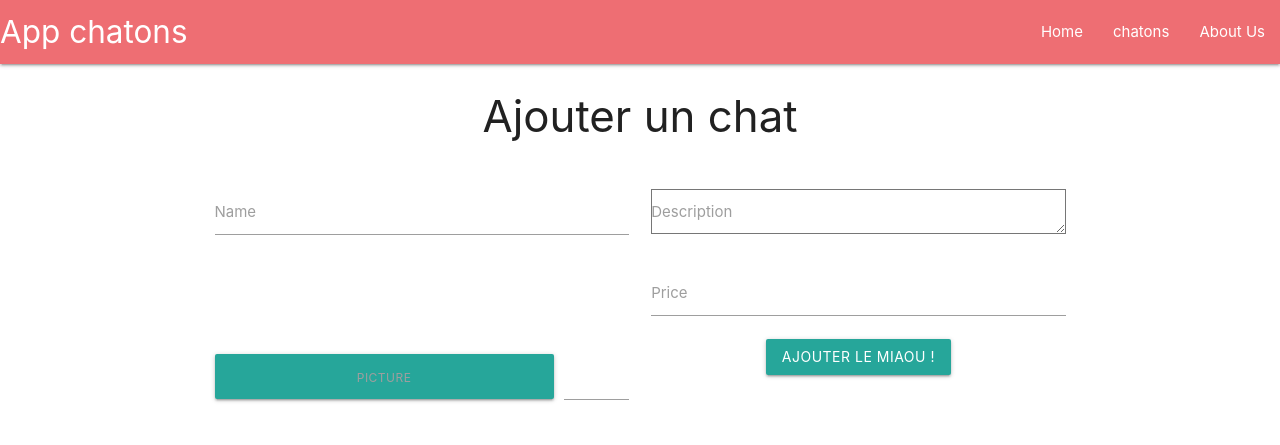
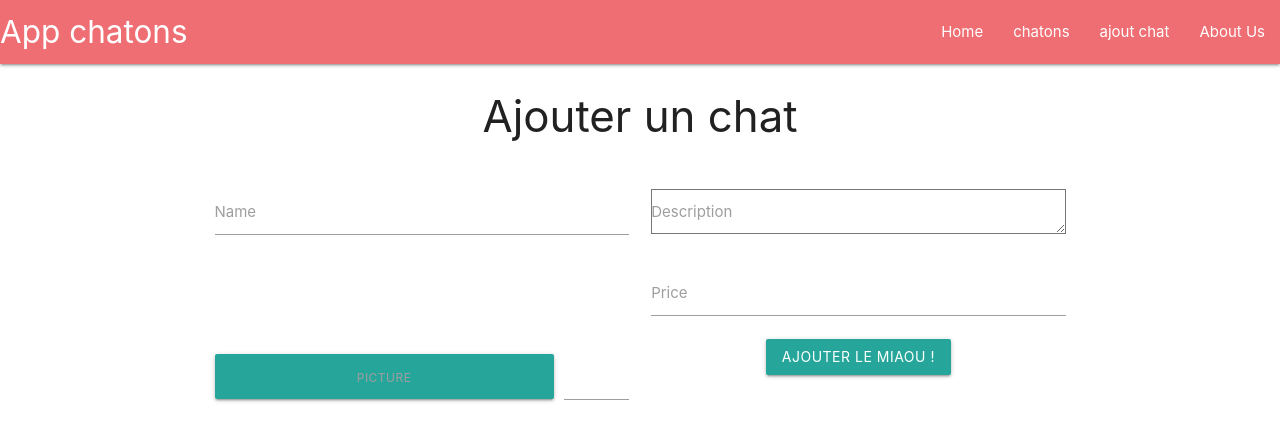
Before and after one commit to adridri85/Chatons, a Symfony app: template templates/formCat/insertCat.html.twig in a window 1280 px wide. Shown: the top 445 px of the page. Run offline with Twig, Linux system fonts and the light colour scheme; the template is opened without the code that fills it, so the values that code supplies are empty; form fields are guessed from the names that the template uses; some libraries are stand-ins or nearby versions.

```diff
--- a/templates/header/header.html.twig
+++ b/templates/header/header.html.twig
@@ -5,6 +5,7 @@
         <ul id="nav-mobile" class="right hide-on-med-and-down">
             <li><a href="{{ path('Pages') }}">Home</a></li>
             <li><a href="{{ path('chaton_list') }}">chatons</a></li>
+            <li><a href="{{ path('chaton_add_NewCat') }}"> ajout chat</a></li>
             <li><a href="">About Us</a></li>
         </ul>
     </div>
```
